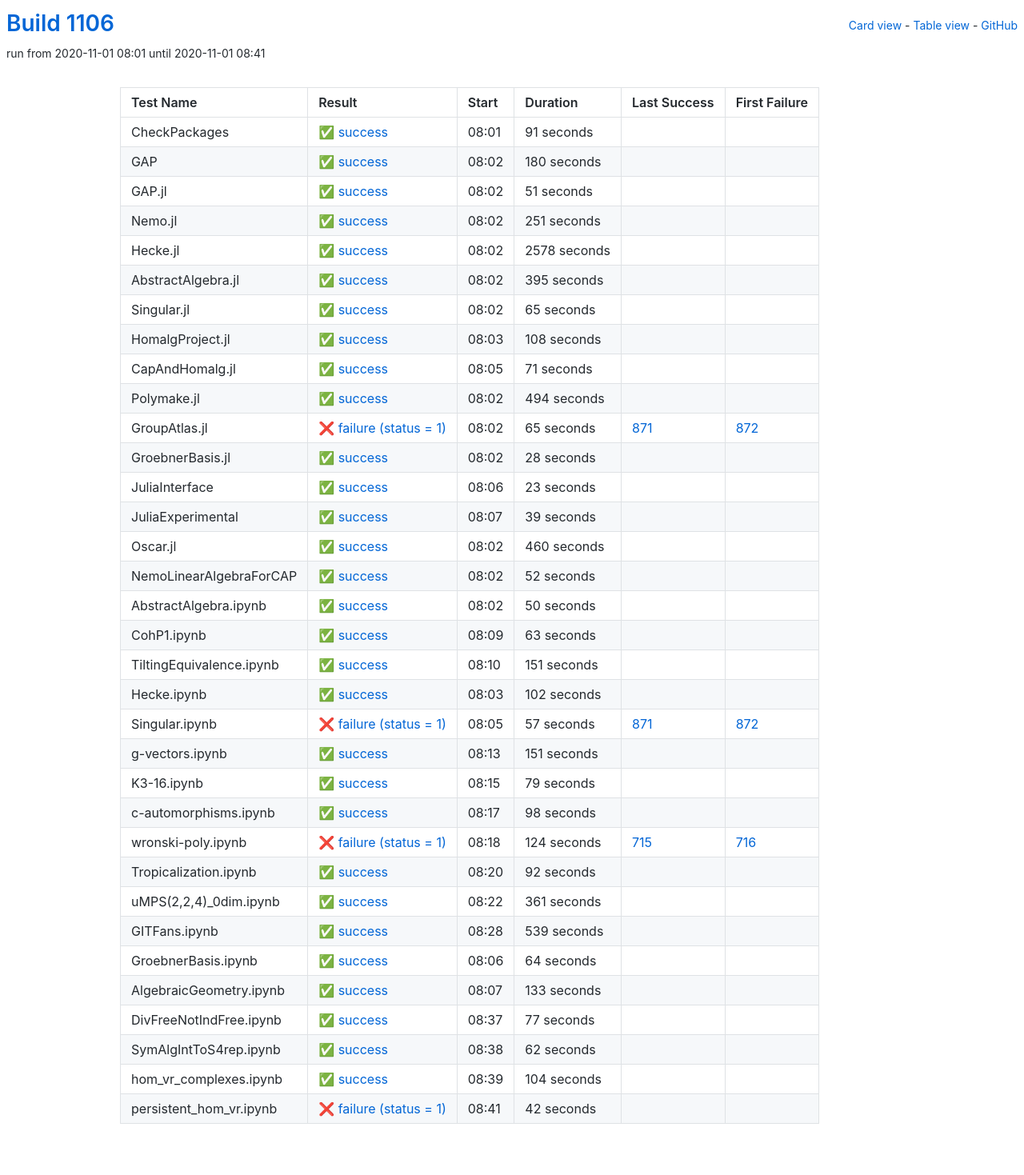
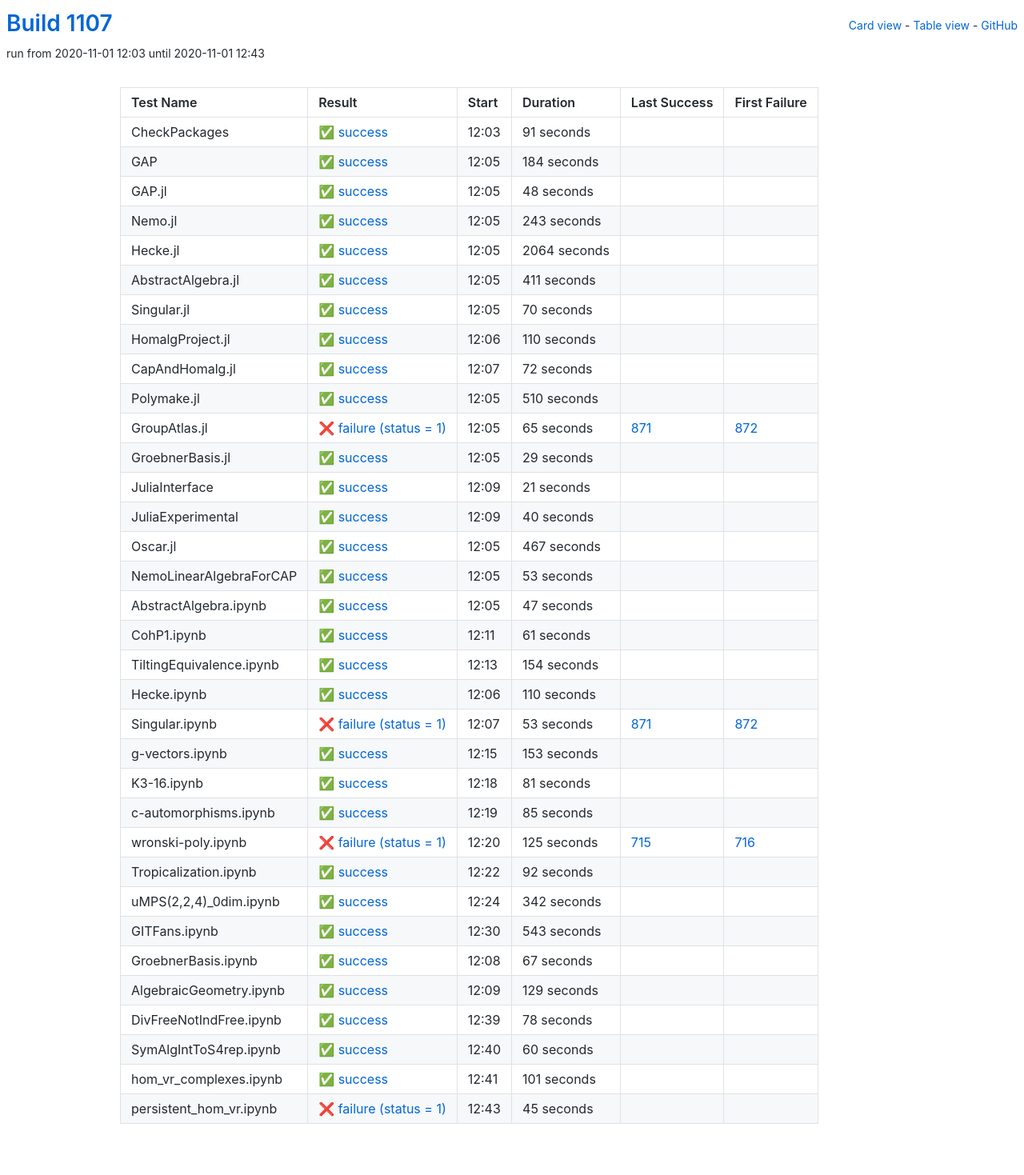
Before and after one commit to oscar-system/oscar-ci-status-stable, a Jekyll site: the page built from table.html, in a window 1280 px wide. Shown: the whole page at 80% size. Built offline with Jekyll 4.4.1, drawn with Linux system fonts in a browser that asks for light colours.

Commit message:
Build #1107

```diff
--- a/_data/ci.yml
+++ b/_data/ci.yml
@@ -1,6 +1,6 @@
 ---
-build: 1106
-build_url: https://oscarci.mathematik.uni-kl.de/job/oscar-stable/1106/
+build: 1107
+build_url: https://oscarci.mathematik.uni-kl.de/job/oscar-stable/1107/
 job: oscar-stable
 organization: oscar-system
 repo: oscar-ci-status-stable
@@ -8,8 +8,8 @@ repourl: https://github.com/oscar-system/oscar-ci-status-stable
 tests:
 - name: CheckPackages
   id: checkpackages
-  log: https://oscarci.mathematik.uni-kl.de/job/oscar-stable/1106/artifact/logs/build-1106/CheckPackages.log
-  start: 2020-11-01 08:01
+  log: https://oscarci.mathematik.uni-kl.de/job/oscar-stable/1107/artifact/logs/build-1107/CheckPackages.log
+  start: 2020-11-01 12:03
   success: true
   exitcode: 0
   status: success
@@ -20,116 +20,116 @@ tests:
   first_failure_url:
 - name: GAP
   id: gap
-  log: https://oscarci.mathematik.uni-kl.de/job/oscar-stable/1106/artifact/logs/build-1106/GAP.log
-  start: 2020-11-01 08:02
+  log: https://oscarci.mathematik.uni-kl.de/job/oscar-stable/1107/artifact/logs/build-1107/GAP.log
+  start: 2020-11-01 12:05
   success: true
   exitcode: 0
   status: success
-  duration: 180
+  duration: 184
   last_success: false
   last_success_url:
   first_failure: false
   first_failure_url:
 - name: GAP.jl
   id: gap-jl
-  log: https://oscarci.mathematik.uni-kl.de/job/oscar-stable/1106/artifact/logs/build-1106/GAP.jl.log
-  start: 2020-11-01 08:02
+  log: https://oscarci.mathematik.uni-kl.de/job/oscar-stable/1107/artifact/logs/build-1107/GAP.jl.log
+  start: 2020-11-01 12:05
   success: true
   exitcode: 0
   status: success
-  duration: 51
+  duration: 48
   last_success: false
   last_success_url:
   first_failure: false
   first_failure_url:
 - name: Nemo.jl
   id: nemo-jl
-  log: https://oscarci.mathematik.uni-kl.de/job/oscar-stable/1106/artifact/logs/build-1106/Nemo.jl.log
-  start: 2020-11-01 08:02
+  log: https://oscarci.mathematik.uni-kl.de/job/oscar-stable/1107/artifact/logs/build-1107/Nemo.jl.log
+  start: 2020-11-01 12:05
   success: true
   exitcode: 0
   status: success
-  duration: 251
+  duration: 243
   last_success: false
   last_success_url:
   first_failure: false
   first_failure_url:
 - name: Hecke.jl
   id: hecke-jl
-  log: https://oscarci.mathematik.uni-kl.de/job/oscar-stable/1106/artifact/logs/build-1106/Hecke.jl.log
-  start: 2020-11-01 08:02
+  log: https://oscarci.mathematik.uni-kl.de/job/oscar-stable/1107/artifact/logs/build-1107/Hecke.jl.log
+  start: 2020-11-01 12:05
   success: true
   exitcode: 0
   status: success
-  duration: 2578
+  duration: 2064
   last_success: false
   last_success_url:
   first_failure: false
   first_failure_url:
 - name: AbstractAlgebra.jl
   id: abstractalgebra-jl
-  log: https://oscarci.mathematik.uni-kl.de/job/oscar-stable/1106/artifact/logs/build-1106/AbstractAlgebra.jl.log
-  start: 2020-11-01 08:02
+  log: https://oscarci.mathematik.uni-kl.de/job/oscar-stable/1107/artifact/logs/build-1107/AbstractAlgebra.jl.log
+  start: 2020-11-01 12:05
   success: true
   exitcode: 0
   status: success
-  duration: 395
+  duration: 411
   last_success: false
   last_success_url:
   first_failure: false
   first_failure_url:
 - name: Singular.jl
   id: singular-jl
-  log: https://oscarci.mathematik.uni-kl.de/job/oscar-stable/1106/artifact/logs/build-1106/Singular.jl.log
-  start: 2020-11-01 08:02
+  log: https://oscarci.mathematik.uni-kl.de/job/oscar-stable/1107/artifact/logs/build-1107/Singular.jl.log
+  start: 2020-11-01 12:05
   success: true
   exitcode: 0
   status: success
-  duration: 65
+  duration: 70
   last_success: false
   last_success_url:
   first_failure: false
   first_failure_url:
 - name: HomalgProject.jl
   id: homalgproject-jl
-  log: https://oscarci.mathematik.uni-kl.de/job/oscar-stable/1106/artifact/logs/build-1106/HomalgProject.jl.log
-  start: 2020-11-01 08:03
+  log: https://oscarci.mathematik.uni-kl.de/job/oscar-stable/1107/artifact/logs/build-1107/HomalgProject.jl.log
+  start: 2020-11-01 12:06
   success: true
   exitcode: 0
   status: success
-  duration: 108
+  duration: 110
   last_success: false
   last_success_url:
   first_failure: false
   first_failure_url:
 - name: CapAndHomalg.jl
   id: capandhomalg-jl
-  log: https://oscarci.mathematik.uni-kl.de/job/oscar-stable/1106/artifact/logs/build-1106/CapAndHomalg.jl.log
-  start: 2020-11-01 08:05
+  log: https://oscarci.mathematik.uni-kl.de/job/oscar-stable/1107/artifact/logs/build-1107/CapAndHomalg.jl.log
+  start: 2020-11-01 12:07
   success: true
   exitcode: 0
   status: success
-  duration: 71
+  duration: 72
   last_success: false
   last_success_url:
   first_failure: false
   first_failure_url:
 - name: Polymake.jl
   id: polymake-jl
-  log: https://oscarci.mathematik.uni-kl.de/job/oscar-stable/1106/artifact/logs/build-1106/Polymake.jl.log
-  start: 2020-11-01 08:02
+  log: https://oscarci.mathematik.uni-kl.de/job/oscar-stable/1107/artifact/logs/build-1107/Polymake.jl.log
+  start: 2020-11-01 12:05
   success: true
   exitcode: 0
   status: success
-  duration: 494
+  duration: 510
   last_success: false
   last_success_url:
   first_failure: false
   first_failure_url:
 - name: GroupAtlas.jl
   id: groupatlas-jl
-  log: https://oscarci.mathematik.uni-kl.de/job/oscar-stable/1106/artifact/logs/build-1106/GroupAtlas.jl.log
-  start: 2020-11-01 08:02
+  log: https://oscarci.mathematik.uni-kl.de/job/oscar-stable/1107/artifact/logs/build-1107/GroupAtlas.jl.log
+  start: 2020-11-01 12:05
   success: false
   exitcode: 1
   status: failure
@@ -140,176 +140,176 @@ tests:
   first_failure_url: https://oscarci.mathematik.uni-kl.de/job/oscar-stable/872/
 - name: GroebnerBasis.jl
   id: groebnerbasis-jl
-  log: https://oscarci.mathematik.uni-kl.de/job/oscar-stable/1106/artifact/logs/build-1106/GroebnerBasis.jl.log
-  start: 2020-11-01 08:02
+  log: https://oscarci.mathematik.uni-kl.de/job/oscar-stable/1107/artifact/logs/build-1107/GroebnerBasis.jl.log
+  start: 2020-11-01 12:05
   success: true
   exitcode: 0
   status: success
-  duration: 28
+  duration: 29
   last_success: false
   last_success_url:
   first_failure: false
   first_failure_url:
 - name: JuliaInterface
   id: juliainterface
-  log: https://oscarci.mathematik.uni-kl.de/job/oscar-stable/1106/artifact/logs/build-1106/JuliaInterface.log
-  start: 2020-11-01 08:06
+  log: https://oscarci.mathematik.uni-kl.de/job/oscar-stable/1107/artifact/logs/build-1107/JuliaInterface.log
+  start: 2020-11-01 12:09
   success: true
   exitcode: 0
   status: success
-  duration: 23
+  duration: 21
   last_success: false
   last_success_url:
   first_failure: false
   first_failure_url:
 - name: JuliaExperimental
   id: juliaexperimental
-  log: https://oscarci.mathematik.uni-kl.de/job/oscar-stable/1106/artifact/logs/build-1106/JuliaExperimental.log
-  start: 2020-11-01 08:07
+  log: https://oscarci.mathematik.uni-kl.de/job/oscar-stable/1107/artifact/logs/build-1107/JuliaExperimental.log
+  start: 2020-11-01 12:09
   success: true
   exitcode: 0
   status: success
-  duration: 39
+  duration: 40
   last_success: false
   last_success_url:
   first_failure: false
   first_failure_url:
 - name: Oscar.jl
   id: oscar-jl
-  log: https://oscarci.mathematik.uni-kl.de/job/oscar-stable/1106/artifact/logs/build-1106/Oscar.jl.log
-  start: 2020-11-01 08:02
+  log: https://oscarci.mathematik.uni-kl.de/job/oscar-stable/1107/artifact/logs/build-1107/Oscar.jl.log
+  start: 2020-11-01 12:05
   success: true
   exitcode: 0
   status: success
-  duration: 460
+  duration: 467
   last_success: false
   last_success_url:
   first_failure: false
   first_failure_url:
 - name: NemoLinearAlgebraForCAP
   id: nemolinearalgebraforcap
-  log: https://oscarci.mathematik.uni-kl.de/job/oscar-stable/1106/artifact/logs/build-1106/NemoLinearAlgebraForCAP.log
-  start: 2020-11-01 08:02
+  log: https://oscarci.mathematik.uni-kl.de/job/oscar-stable/1107/artifact/logs/build-1107/NemoLinearAlgebraForCAP.log
+  start: 2020-11-01 12:05
   success: true
   exitcode: 0
   status: success
-  duration: 52
+  duration: 53
   last_success: false
   last_success_url:
   first_failure: false
   first_failure_url:
 - name: AbstractAlgebra.ipynb
   id: abstractalgebra-ipynb
-  log: https://oscarci.mathematik.uni-kl.de/job/oscar-stable/1106/artifact/logs/build-1106/AbstractAlgebra.ipynb.log
-  start: 2020-11-01 08:02
+  log: https://oscarci.mathematik.uni-kl.de/job/oscar-stable/1107/artifact/logs/build-1107/AbstractAlgebra.ipynb.log
+  start: 2020-11-01 12:05
   success: true
   exitcode: 0
   status: success
-  duration: 50
+  duration: 47
   last_success: false
   last_success_url:
   first_failure: false
   first_failure_url:
 - name: CohP1.ipynb
   id: cohp1-ipynb
-  log: https://oscarci.mathematik.uni-kl.de/job/oscar-stable/1106/artifact/logs/build-1106/CohP1.ipynb.log
-  start: 2020-11-01 08:09
+  log: https://oscarci.mathematik.uni-kl.de/job/oscar-stable/1107/artifact/logs/build-1107/CohP1.ipynb.log
+  start: 2020-11-01 12:11
   success: true
   exitcode: 0
   status: success
-  duration: 63
+  duration: 61
   last_success: false
   last_success_url:
   first_failure: false
   first_failure_url:
 - name: TiltingEquivalence.ipynb
   id: tiltingequivalence-ipynb
-  log: https://oscarci.mathematik.uni-kl.de/job/oscar-stable/1106/artifact/logs/build-1106/TiltingEquivalence.ipynb.log
-  start: 2020-11-01 08:10
+  log: https://oscarci.mathematik.uni-kl.de/job/oscar-stable/1107/artifact/logs/build-1107/TiltingEquivalence.ipynb.log
+  start: 2020-11-01 12:13
   success: true
   exitcode: 0
   status: success
-  duration: 151
+  duration: 154
   last_success: false
   last_success_url:
   first_failure: false
   first_failure_url:
 - name: Hecke.ipynb
   id: hecke-ipynb
-  log: https://oscarci.mathematik.uni-kl.de/job/oscar-stable/1106/artifact/logs/build-1106/Hecke.ipynb.log
-  start: 2020-11-01 08:03
+  log: https://oscarci.mathematik.uni-kl.de/job/oscar-stable/1107/artifact/logs/build-1107/Hecke.ipynb.log
+  start: 2020-11-01 12:06
   success: true
   exitcode: 0
   status: success
-  duration: 102
+  duration: 110
   last_success: false
   last_success_url:
   first_failure: false
   first_failure_url:
 - name: Singular.ipynb
   id: singular-ipynb
-  log: https://oscarci.mathematik.uni-kl.de/job/oscar-stable/1106/artifact/logs/build-1106/Singular.ipynb.log
-  start: 2020-11-01 08:05
+  log: https://oscarci.mathematik.uni-kl.de/job/oscar-stable/1107/artifact/logs/build-1107/Singular.ipynb.log
+  start: 2020-11-01 12:07
   success: false
   exitcode: 1
   status: failure
-  duration: 57
+  duration: 53
   last_success: 871
   last_success_url: https://oscarci.mathematik.uni-kl.de/job/oscar-stable/871/
   first_failure: 872
   first_failure_url: https://oscarci.mathematik.uni-kl.de/job/oscar-stable/872/
 - name: g-vectors.ipynb
   id: g-vectors-ipynb
-  log: https://oscarci.mathematik.uni-kl.de/job/oscar-stable/1106/artifact/logs/build-1106/g-vectors.ipynb.log
-  start: 2020-11-01 08:13
+  log: https://oscarci.mathematik.uni-kl.de/job/oscar-stable/1107/artifact/logs/build-1107/g-vectors.ipynb.log
+  start: 2020-11-01 12:15
   success: true
   exitcode: 0
   status: success
-  duration: 151
+  duration: 153
   last_success: false
   last_success_url:
   first_failure: false
   first_failure_url:
 - name: K3-16.ipynb
   id: k3-16-ipynb
-  log: https://oscarci.mathematik.uni-kl.de/job/oscar-stable/1106/artifact/logs/build-1106/K3-16.ipynb.log
-  start: 2020-11-01 08:15
+  log: https://oscarci.mathematik.uni-kl.de/job/oscar-stable/1107/artifact/logs/build-1107/K3-16.ipynb.log
+  start: 2020-11-01 12:18
   success: true
   exitcode: 0
   status: success
-  duration: 79
+  duration: 81
   last_success: false
   last_success_url:
   first_failure: false
   first_failure_url:
 - name: c-automorphisms.ipynb
   id: c-automorphisms-ipynb
-  log: https://oscarci.mathematik.uni-kl.de/job/oscar-stable/1106/artifact/logs/build-1106/c-automorphisms.ipynb.log
-  start: 2020-11-01 08:17
+  log: https://oscarci.mathematik.uni-kl.de/job/oscar-stable/1107/artifact/logs/build-1107/c-automorphisms.ipynb.log
+  start: 2020-11-01 12:19
   success: true
   exitcode: 0
   status: success
-  duration: 98
+  duration: 85
   last_success: false
   last_success_url:
   first_failure: false
   first_failure_url:
 - name: wronski-poly.ipynb
   id: wronski-poly-ipynb
-  log: https://oscarci.mathematik.uni-kl.de/job/oscar-stable/1106/artifact/logs/build-1106/wronski-poly.ipynb.log
-  start: 2020-11-01 08:18
+  log: https://oscarci.mathematik.uni-kl.de/job/oscar-stable/1107/artifact/logs/build-1107/wronski-poly.ipynb.log
+  start: 2020-11-01 12:20
   success: false
   exitcode: 1
   status: failure
-  duration: 124
+  duration: 125
   last_success: 715
   last_success_url: https://oscarci.mathematik.uni-kl.de/job/oscar-stable/715/
   first_failure: 716
   first_failure_url: https://oscarci.mathematik.uni-kl.de/job/oscar-stable/716/
 - name: Tropicalization.ipynb
   id: tropicalization-ipynb
-  log: https://oscarci.mathematik.uni-kl.de/job/oscar-stable/1106/artifact/logs/build-1106/Tropicalization.ipynb.log
-  start: 2020-11-01 08:20
+  log: https://oscarci.mathematik.uni-kl.de/job/oscar-stable/1107/artifact/logs/build-1107/Tropicalization.ipynb.log
+  start: 2020-11-01 12:22
   success: true
   exitcode: 0
   status: success
@@ -320,96 +320,96 @@ tests:
   first_failure_url:
 - name: uMPS(2,2,4)_0dim.ipynb
   id: umps-2-2-4-0dim-ipynb
-  log: https://oscarci.mathematik.uni-kl.de/job/oscar-stable/1106/artifact/logs/build-1106/uMPS-2-2-4-_0dim.ipynb.log
-  start: 2020-11-01 08:22
+  log: https://oscarci.mathematik.uni-kl.de/job/oscar-stable/1107/artifact/logs/build-1107/uMPS-2-2-4-_0dim.ipynb.log
+  start: 2020-11-01 12:24
   success: true
   exitcode: 0
   status: success
-  duration: 361
+  duration: 342
   last_success: false
   last_success_url:
   first_failure: false
   first_failure_url:
 - name: GITFans.ipynb
   id: gitfans-ipynb
-  log: https://oscarci.mathematik.uni-kl.de/job/oscar-stable/1106/artifact/logs/build-1106/GITFans.ipynb.log
-  start: 2020-11-01 08:28
+  log: https://oscarci.mathematik.uni-kl.de/job/oscar-stable/1107/artifact/logs/build-1107/GITFans.ipynb.log
+  start: 2020-11-01 12:30
   success: true
   exitcode: 0
   status: success
-  duration: 539
+  duration: 543
   last_success: false
   last_success_url:
   first_failure: false
   first_failure_url:
 - name: GroebnerBasis.ipynb
   id: groebnerbasis-ipynb
-  log: https://oscarci.mathematik.uni-kl.de/job/oscar-stable/1106/artifact/logs/build-1106/GroebnerBasis.ipynb.log
-  start: 2020-11-01 08:06
+  log: https://oscarci.mathematik.uni-kl.de/job/oscar-stable/1107/artifact/logs/build-1107/GroebnerBasis.ipynb.log
+  start: 2020-11-01 12:08
   success: true
   exitcode: 0
   status: success
-  duration: 64
+  duration: 67
   last_success: false
   last_success_url:
   first_failure: false
   first_failure_url:
 - name: AlgebraicGeometry.ipynb
   id: algebraicgeometry-ipynb
-  log: https://oscarci.mathematik.uni-kl.de/job/oscar-stable/1106/artifact/logs/build-1106/AlgebraicGeometry.ipynb.log
-  start: 2020-11-01 08:07
+  log: https://oscarci.mathematik.uni-kl.de/job/oscar-stable/1107/artifact/logs/build-1107/AlgebraicGeometry.ipynb.log
+  start: 2020-11-01 12:09
   success: true
   exitcode: 0
   status: success
-  duration: 133
+  duration: 129
   last_success: false
   last_success_url:
   first_failure: false
   first_failure_url:
 - name: DivFreeNotIndFree.ipynb
   id: divfreenotindfree-ipynb
-  log: https://oscarci.mathematik.uni-kl.de/job/oscar-stable/1106/artifact/logs/build-1106/DivFreeNotIndFree.ipynb.log
-  start: 2020-11-01 08:37
+  log: https://oscarci.mathematik.uni-kl.de/job/oscar-stable/1107/artifact/logs/build-1107/DivFreeNotIndFree.ipynb.log
+  start: 2020-11-01 12:39
   success: true
   exitcode: 0
   status: success
-  duration: 77
+  duration: 78
   last_success: false
   last_success_url:
   first_failure: false
   first_failure_url:
 - name: SymAlgIntToS4rep.ipynb
   id: symalginttos4rep-ipynb
-  log: https://oscarci.mathematik.uni-kl.de/job/oscar-stable/1106/artifact/logs/build-1106/SymAlgIntToS4rep.ipynb.log
-  start: 2020-11-01 08:38
+  log: https://oscarci.mathematik.uni-kl.de/job/oscar-stable/1107/artifact/logs/build-1107/SymAlgIntToS4rep.ipynb.log
+  start: 2020-11-01 12:40
   success: true
   exitcode: 0
   status: success
-  duration: 62
+  duration: 60
   last_success: false
   last_success_url:
   first_failure: false
   first_failure_url:
 - name: hom_vr_complexes.ipynb
   id: hom-vr-complexes-ipynb
-  log: https://oscarci.mathematik.uni-kl.de/job/oscar-stable/1106/artifact/logs/build-1106/hom_vr_complexes.ipynb.log
-  start: 2020-11-01 08:39
+  log: https://oscarci.mathematik.uni-kl.de/job/oscar-stable/1107/artifact/logs/build-1107/hom_vr_complexes.ipynb.log
+  start: 2020-11-01 12:41
   success: true
   exitcode: 0
   status: success
-  duration: 104
+  duration: 101
   last_success: false
   last_success_url:
   first_failure: false
   first_failure_url:
 - name: persistent_hom_vr.ipynb
   id: persistent-hom-vr-ipynb
-  log: https://oscarci.mathematik.uni-kl.de/job/oscar-stable/1106/artifact/logs/build-1106/persistent_hom_vr.ipynb.log
-  start: 2020-11-01 08:41
+  log: https://oscarci.mathematik.uni-kl.de/job/oscar-stable/1107/artifact/logs/build-1107/persistent_hom_vr.ipynb.log
+  start: 2020-11-01 12:43
   success: false
   exitcode: 1
   status: failure
-  duration: 42
+  duration: 45
   last_success: false
   last_success_url:
   first_failure: false
```
Also changed, not shown: README.md.
